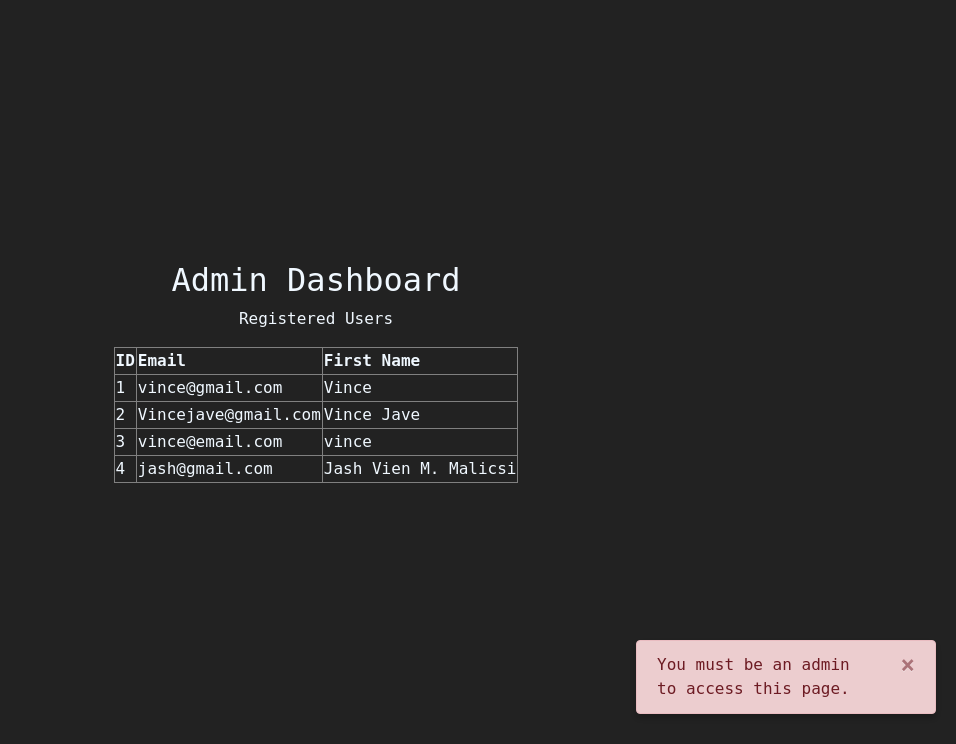
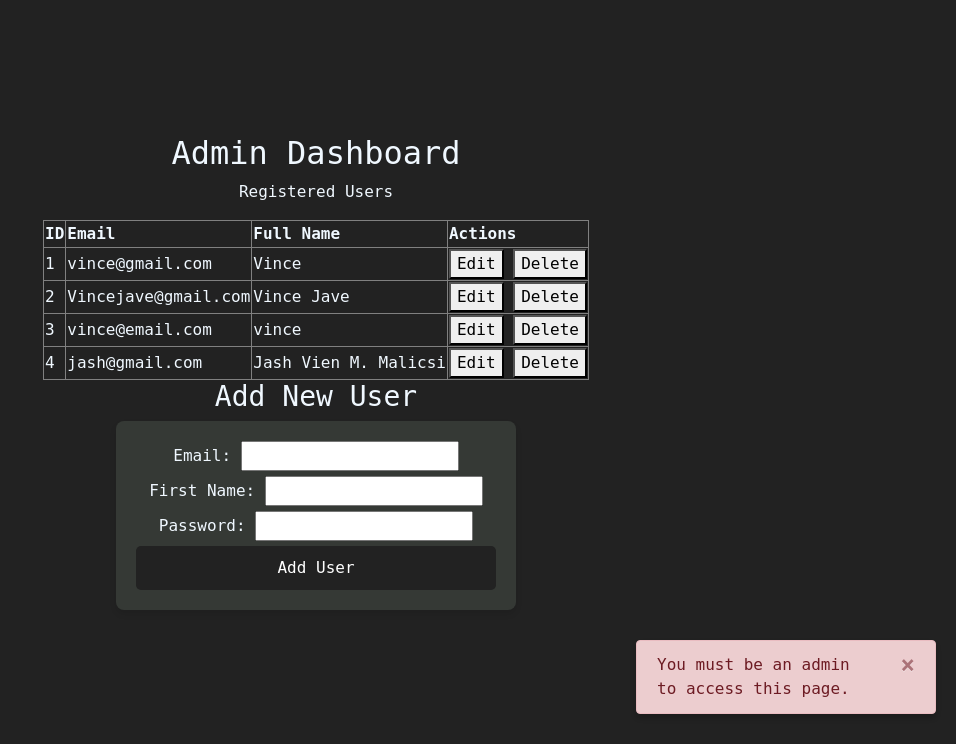
Before and after one commit to NetVinceGithub/Chatty-Notes, a Flask app: page /admin-dashboard in a window 1280 px wide. Shown: the part 56-800 px from the top of the page, without its empty margins (324-1280 px from the left). Run offline with Flask 3, Linux system fonts and the light colour scheme; a user stored in the database is signed in; some libraries are stand-ins or nearby versions.

Commit message:
added different features for admin and user

```diff
--- a/website/templates/admin-dashboard.html
+++ b/website/templates/admin-dashboard.html
@@ -1,8 +1,8 @@
 {% extends "base.html" %}
+{% block title %}Home{% endblock %}
 
-{% block title %}
-Admin Dashboard
-{% endblock %}
+
+
 
 {% block content %}
 <h2 align="center" class="admin-title">Admin Dashboard</h2>
@@ -13,15 +13,36 @@
     <tr class="table-contents">
       <th>ID</th>
       <th>Email</th>
-            <th>First Name</th>
+      <th>Full Name</th>
+      <th>Actions</th>
     </tr>
     {% for user in users %}
     <tr>
       <td>{{ user.id }}</td>
       <td>{{ user.email }}</td>
       <td>{{ user.first_name }}</td>
+      <td>
+        <!-- Edit User Button -->
+        <button onclick="editUser({{ user.id }}, '{{ user.email }}', '{{ user.first_name }}')">Edit</button>
+        <!-- Delete User Button -->
+        <button onclick="deleteUser({{ user.id }})">Delete</button>
+      </td>
     </tr>
     {% endfor %}
   </table>
 </div>
+
+<!-- Form to Add New User -->
+<div align="center" class="add-user-form admin-title">
+  <h3>Add New User</h3>
+  <form method="POST" action="/add-user">
+    <label for="email">Email:</label>
+    <input type="email" name="email" required>
+    <label for="first_name">First Name:</label>
+    <input type="text" name="first_name" required>
+    <label for="password">Password:</label>
+    <input type="password" name="password" required>
+    <button type="submit">Add User</button>
+  </form>
+</div>
 {% endblock %}
--- a/website/templates/base.html
+++ b/website/templates/base.html
@@ -124,6 +124,41 @@
         });
       }
 
+      function deleteUser(userId) {
+      if (confirm('Are you sure you want to delete this user and their chats?')) {
+        fetch('/delete-user', {
+              method: 'POST',
+              body: JSON.stringify({ userId: userId }),
+              headers: { 'Content-Type': 'application/json' }
+          }).then((response) => {
+              if (response.ok) {
+                  alert('User and their chats deleted successfully.');
+                  window.location.reload();
+              } else {
+                  alert('Error deleting user.');
+              }
+          });
+        }
+      }
+
+
+  function editUser(userId, email, firstName) {
+    const newEmail = prompt('Enter new email:', email);
+    const newFirstName = prompt('Enter new first name:', firstName);
+
+    if (newEmail && newFirstName) {
+      fetch('/edit-user', {
+        method: 'POST',
+        body: JSON.stringify({ userId: userId, email: newEmail, first_name: newFirstName }),
+        headers: {
+          'Content-Type': 'application/json'
+        }
+      }).then((_res) => {
+        window.location.href = '/admin-dashboard';
+      });
+    }
+  }
+
     </script>
     {% endblock %}
   </body>
--- a/website/views.py
+++ b/website/views.py
@@ -22,8 +22,6 @@
             flash('Note added!', category='success')
 
     return render_template("home.html", user=current_user)
-
-
 
 
 
@@ -59,6 +57,79 @@
     return render_template("admin-dashboard.html", user=current_user, users=users)
 
 
+@views.route('/add-user', methods=['POST'])
+@login_required
+def add_user():
+    if isinstance(current_user, Admin):
+        flash('Access Denied: Only admins can add users.', category='error')
+        return redirect(url_for('views.admin_dashboard'))
+
+    email = request.form.get('email')
+    first_name = request.form.get('first_name')
+    password = request.form.get('password')
+
+    # Check for duplicate emails
+    if User.query.filter_by(email=email).first():
+        flash('Email already exists.', category='error')
+        return redirect(url_for('views.admin_dashboard'))
+
+    new_user = User(email=email, first_name=first_name, password=password)
+    db.session.add(new_user)
+    db.session.commit()
+    flash('User added successfully!', category='success')
+    return redirect(url_for('views.admin_dashboard'))
+
+
+
+@views.route('/delete-user', methods=['POST'])
+@login_required
+def delete_user():
+    if isinstance(current_user, Admin):  # Ensure only admins can delete users
+        flash('Access Denied: Only admins can delete users.', category='error')
+        return jsonify({'success': False}), 403
+
+    user_data = json.loads(request.data)
+    user_id = user_data.get('userId')
+    user = User.query.get(user_id)
+
+    if user:
+        # Delete all chats associated with the user
+        chats = Chat.query.filter_by(user_id=user_id).all()
+        for chat in chats:
+            db.session.delete(chat)
+
+        # Delete the user
+        db.session.delete(user)
+        db.session.commit()
+
+        flash('User and their chats were successfully deleted.', category='success')
+        return jsonify({'success': True})
+
+    flash('User not found.', category='error')
+    return jsonify({'success': False}), 404
+
+
+
+@views.route('/edit-user', methods=['POST'])
+@login_required
+def edit_user():
+    if isinstance(current_user, Admin):
+        flash('Access Denied: Only admins can edit users.', category='error')
+        return jsonify({'success': False}), 403
+
+    user_data = json.loads(request.data)
+    user_id = user_data.get('userId')
+    email = user_data.get('email')
+    first_name = user_data.get('first_name')
+
+    user = User.query.get(user_id)
+    if user:
+        user.email = email
+        user.first_name = first_name
+        db.session.commit()
+        return jsonify({'success': True})
+    return jsonify({'success': False}), 404
+
 
 @views.route('/delete-note', methods=['POST'])
 def delete_note():
```
Also changed, not shown: instance/database.db. Lines whose indentation alone changed are shown as unchanged.
